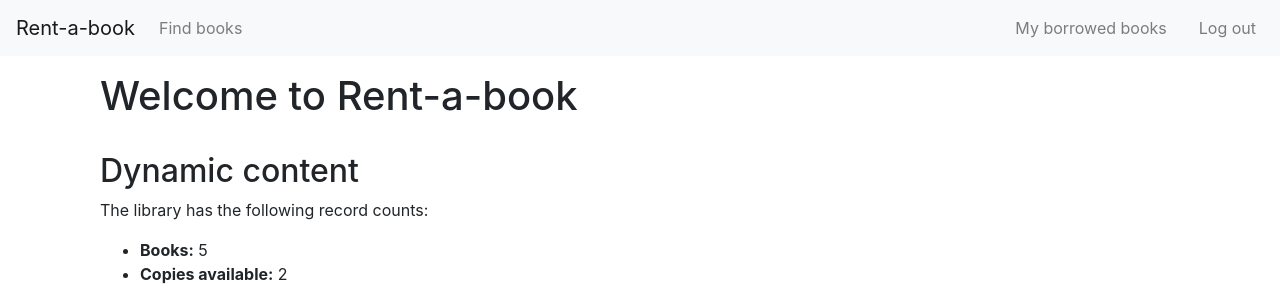
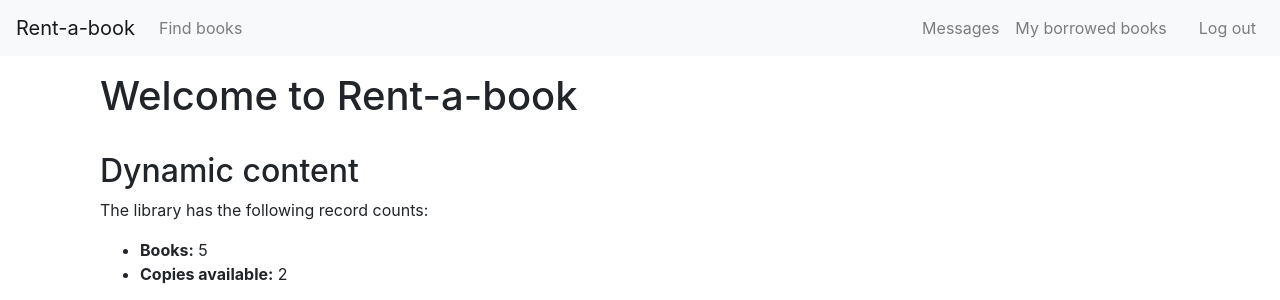
Before and after one commit to meemeee/final_project, a Django app: page / in a window 1280 px wide. Shown: the top 300 px of the page. Run offline with Django 3.2, Linux system fonts and the light colour scheme; a user stored in the database is signed in; data comes from the database, SQL or seed files in the repository; some libraries are stand-ins or nearby versions.

Commit message:
add Messages on navbar

```diff
--- a/rentabook/templates/base_generic.html
+++ b/rentabook/templates/base_generic.html
@@ -44,6 +44,10 @@
 
                 {% if user.is_authenticated %}
                 <ul class="navbar-nav">
+                    <li class="nav-item">
+                        <a class="nav-link" href="{% url 'chat' %}">Messages</a>
+                    </li>
+
                     <li class="nav-item">
                         <a class="nav-link" href="{% url 'my-borrowed' %}">My borrowed books</a>
                     </li>
```
